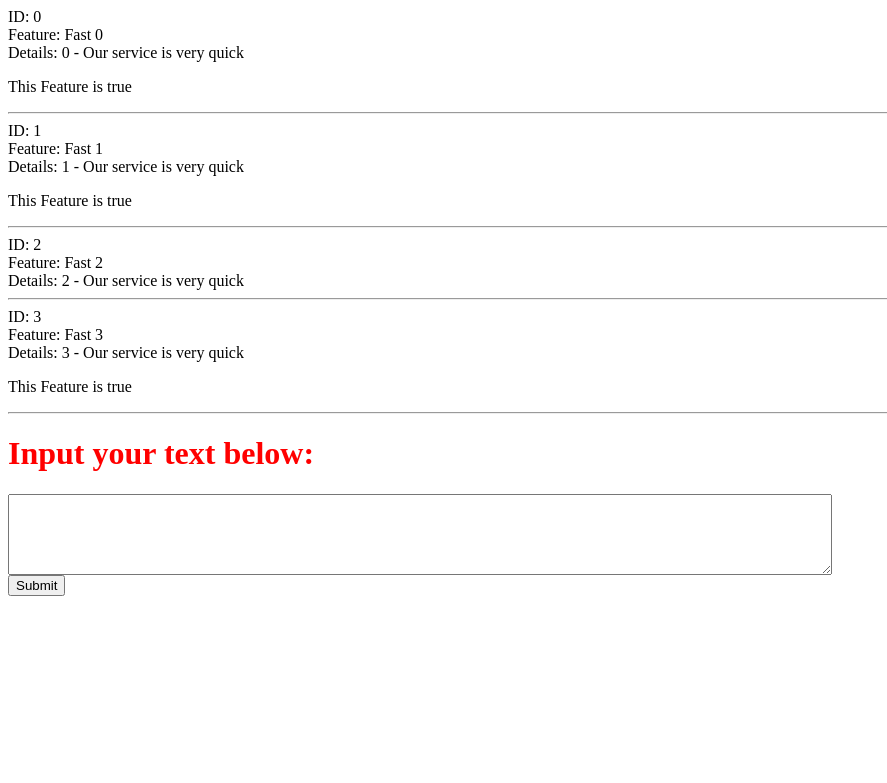
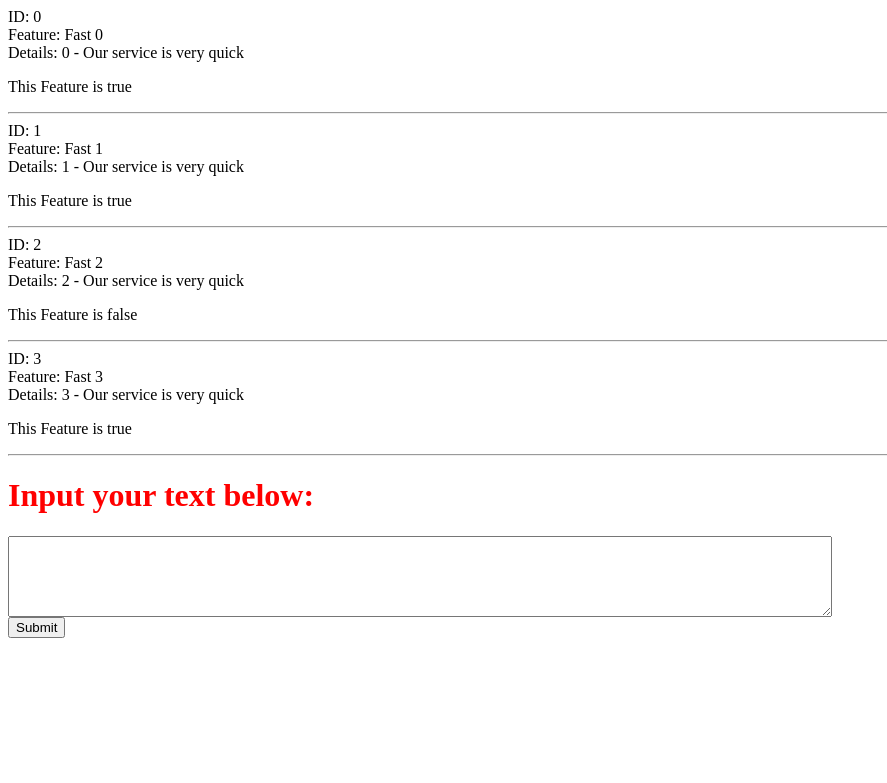
Before and after one commit to ReginaldoPL/Django-First-Repo, a Django app: page / in a window 1280 px wide. Shown: the top 783 px of the page, without its empty margins (0-887 px from the left). Run offline with Django 4.2, Linux system fonts and the light colour scheme.

Commit message:
feature: add else and elsif in templates

```diff
--- a/templates/index.html
+++ b/templates/index.html
@@ -8,6 +8,13 @@
     Details: {{feature.details}}<br />
     {% if feature.is_true == True %}
         <p>This Feature is true</p>
+    {% comment %}
+        {% elif feature.is_true == False %}
+        <p>This Feature is false</p>
+    {% endcomment %}
+    {% else %}
+        <p>This Feature is false</p>
+
     {% endif%}
     <hr>
 {% endfor %}
```
